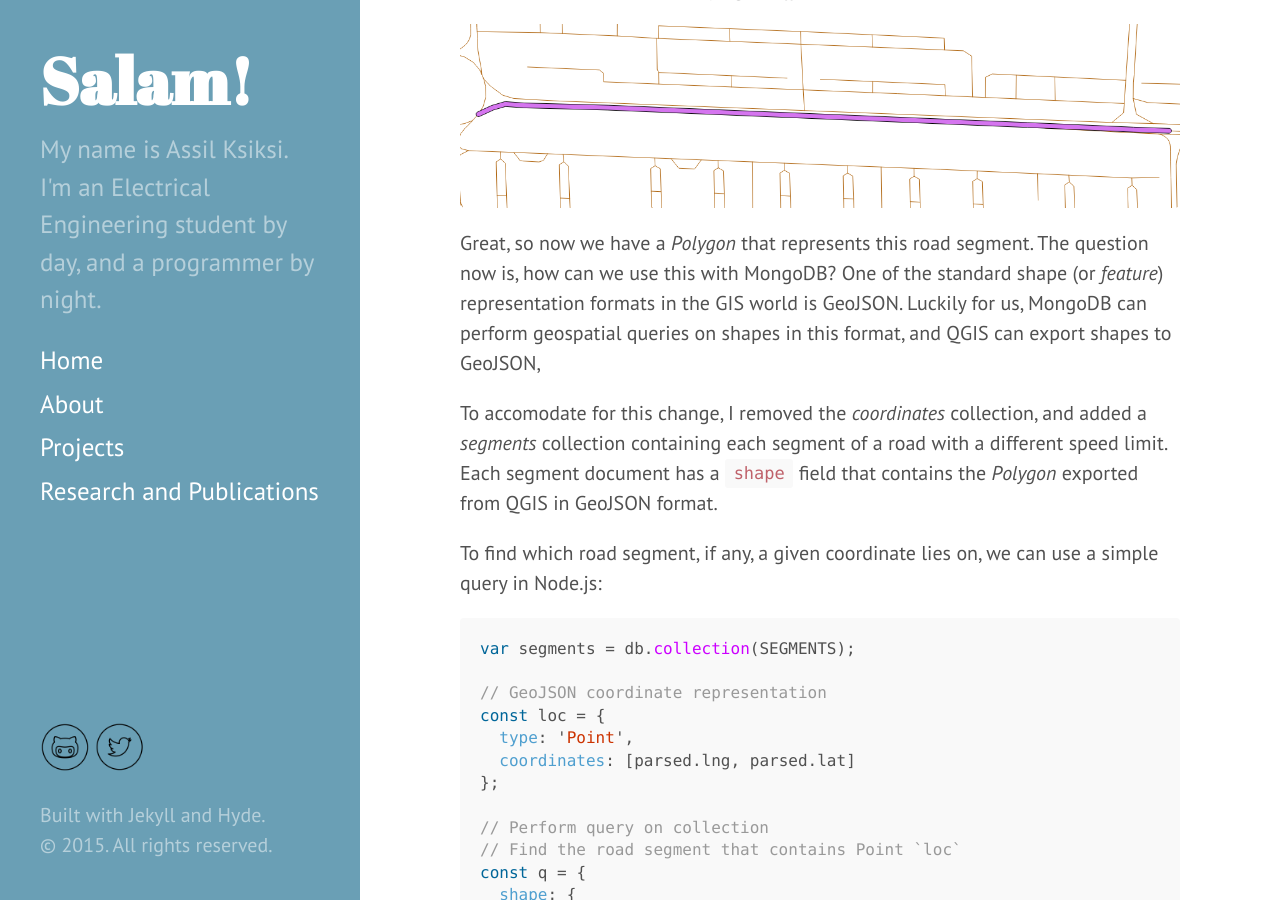
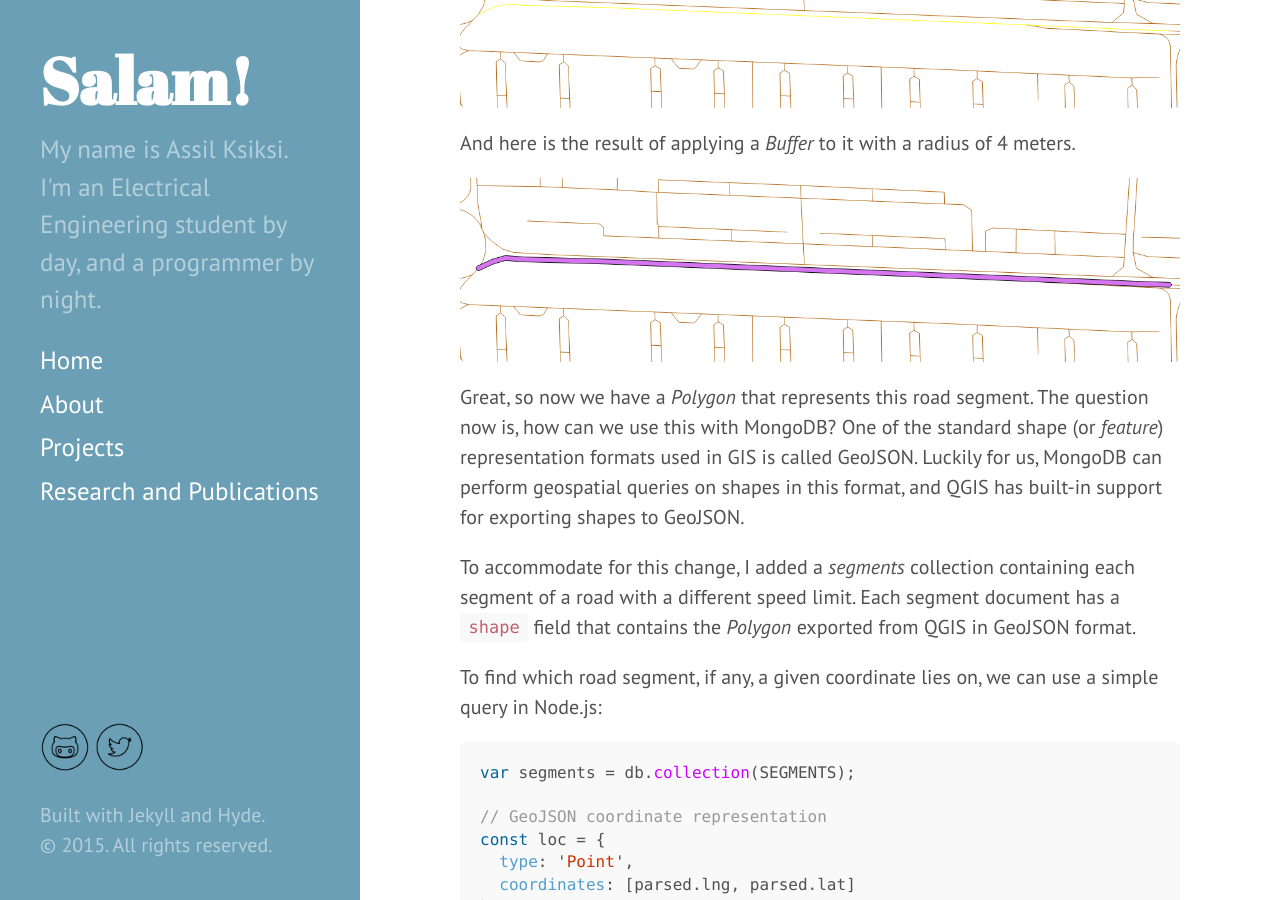
Before and after one commit to aksiksi/blog, a Jekyll site: the page built from _posts/2015-10-02-which-road-are-you-on.md, in a window 1280 px wide and 900 px high, scrolled down 3389 px. Built offline with Jekyll 4.4.1, drawn with Linux system fonts in a browser that asks for light colours; Markdown is read by kramdown in place of the engine named in the settings; comment, search, counter and statistics services are not loaded.

Commit message:
Fixed missing image

```diff
--- a/_posts/2015-10-02-which-road-are-you-on.md
+++ b/_posts/2015-10-02-which-road-are-you-on.md
@@ -80,15 +80,15 @@
 
 Here is a sample road segment (highlighted in yellow).
 
-![Road segment selected on OSM map]({{ site.url }}post-1/1.png)
+![Road segment selected on OSM map]({{ site.url }}images/post-1/1.png)
 
 And here is the result of applying a *Buffer* to it with a radius of 4 meters.
 
 ![Result of applying buffer with 4m radius]({{ site.url }}images/post-1/2.png)
 
-Great, so now we have a *Polygon* that represents this road segment. The question now is, how can we use this with MongoDB? One of the standard shape (or *feature*) representation formats in the GIS world is GeoJSON. Luckily for us, MongoDB can perform geospatial queries on shapes in this format, and QGIS can export shapes to GeoJSON,
+Great, so now we have a *Polygon* that represents this road segment. The question now is, how can we use this with MongoDB? One of the standard shape (or *feature*) representation formats used in GIS is called GeoJSON. Luckily for us, MongoDB can perform geospatial queries on shapes in this format, and QGIS has built-in support for exporting shapes to GeoJSON.
 
-To accomodate for this change, I removed the *coordinates* collection, and added a *segments* collection containing each segment of a road with a different speed limit. Each segment document has a `shape` field that contains the *Polygon* exported from QGIS in GeoJSON format.
+To accommodate for this change, I added a *segments* collection containing each segment of a road with a different speed limit. Each segment document has a `shape` field that contains the *Polygon* exported from QGIS in GeoJSON format.
 
 To find which road segment, if any, a given coordinate lies on, we can use a simple query in Node.js:
 
```
